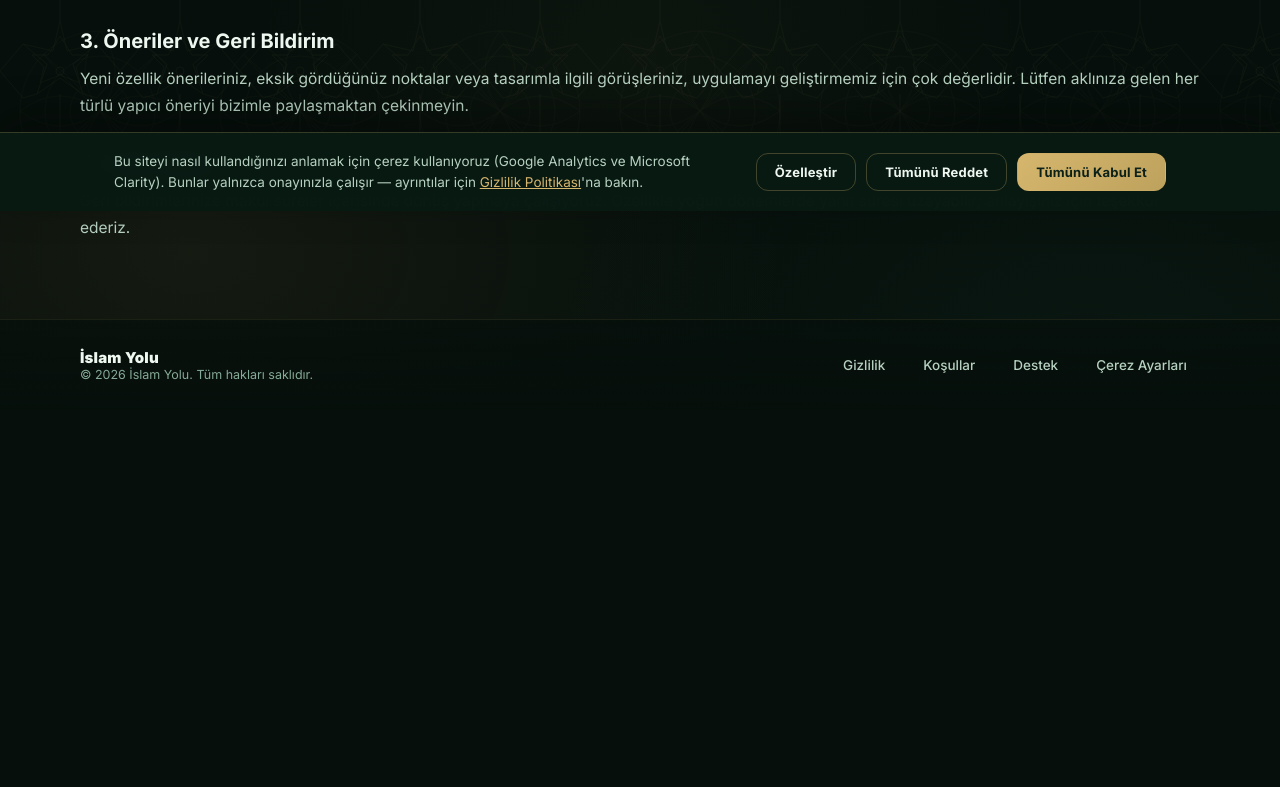
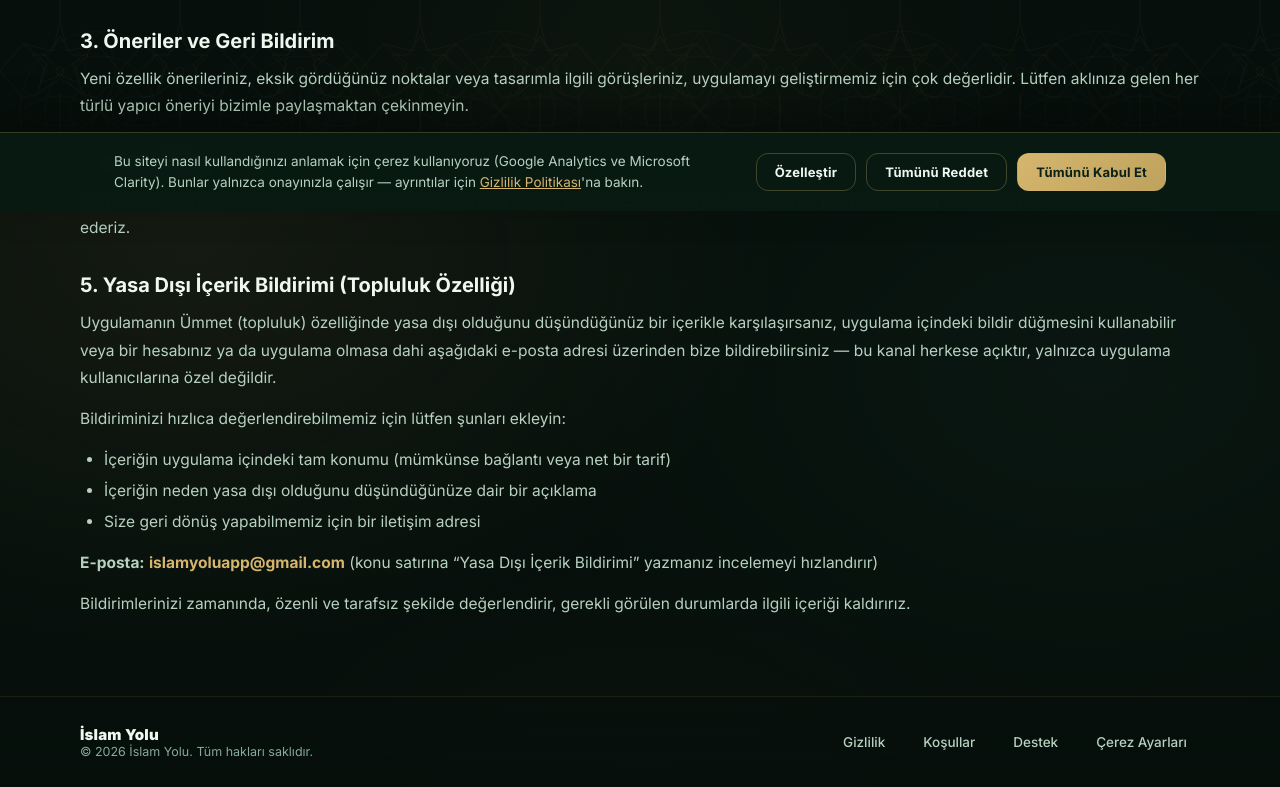
Before and after one commit to Attic0707/islamYoluWebsite, a website: page support.html in a window 1280 px wide. Shown: the part 589-1376 px from the top of the page. Before the commit the page ends 999 px from the top, so only its background shows below. Drawn offline with Linux system fonts and the light colour scheme.

Commit message:
terms and conditions update

```diff
--- a/support.html
+++ b/support.html
@@ -93,6 +93,30 @@
           Özellikle yoğun dönemlerde yanıt süresi uzayabilir; anlayışınız için teşekkür
           ederiz.
         </p>
+
+        <h2>5. Yasa Dışı İçerik Bildirimi (Topluluk Özelliği)</h2>
+        <p>
+          Uygulamanın Ümmet (topluluk) özelliğinde yasa dışı olduğunu düşündüğünüz bir
+          içerikle karşılaşırsanız, uygulama içindeki bildir düğmesini kullanabilir
+          veya bir hesabınız ya da uygulama olmasa dahi aşağıdaki e-posta adresi
+          üzerinden bize bildirebilirsiniz — bu kanal herkese açıktır, yalnızca
+          uygulama kullanıcılarına özel değildir.
+        </p>
+        <p>Bildiriminizi hızlıca değerlendirebilmemiz için lütfen şunları ekleyin:</p>
+        <ul>
+          <li>İçeriğin uygulama içindeki tam konumu (mümkünse bağlantı veya net bir tarif)</li>
+          <li>İçeriğin neden yasa dışı olduğunu düşündüğünüze dair bir açıklama</li>
+          <li>Size geri dönüş yapabilmemiz için bir iletişim adresi</li>
+        </ul>
+        <p>
+          <strong>E-posta:</strong>
+          <a href="mailto:islamyoluapp@gmail.com?subject=Yasa%20D%C4%B1%C5%9F%C4%B1%20%C4%B0%C3%A7erik%20Bildirimi">islamyoluapp@gmail.com</a>
+          (konu satırına “Yasa Dışı İçerik Bildirimi” yazmanız incelemeyi hızlandırır)
+        </p>
+        <p>
+          Bildirimlerinizi zamanında, özenli ve tarafsız şekilde değerlendirir,
+          gerekli görülen durumlarda ilgili içeriği kaldırırız.
+        </p>
       </div>
     </div>
   </main>
```
Also changed, not shown: en/support.html (+15 -0 lines), en/terms.html (+1 -0 lines), terms.html (+6 -0 lines).
